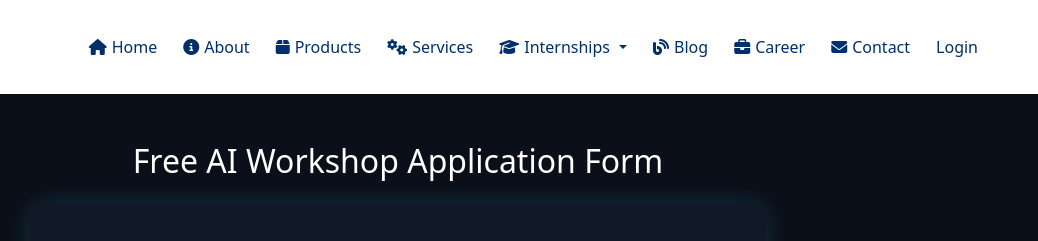
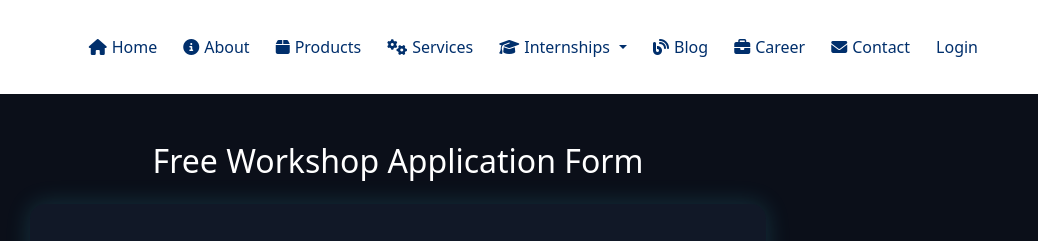
Before and after one commit to technocovai/sathya, a plain HTML site: page Free_Workshop.html in a window 1280 px wide. Shown: the top 241 px of the page, 242-1280 px from the left. Drawn offline with nearby package versions, Linux system fonts and the light colour scheme.

Commit message:
Update Free_Workshop.html

```diff
--- a/Free_Workshop.html
+++ b/Free_Workshop.html
@@ -417,7 +417,7 @@
 
     <div class="container py-5">
 
-        <h2 class="text-center mb-4">Free AI Workshop Application Form</h2>
+        <h2 class="text-center mb-4">Free Workshop Application Form</h2>
 
         <div class="row justify-content-center">
             <div class="col-lg-8">
```
